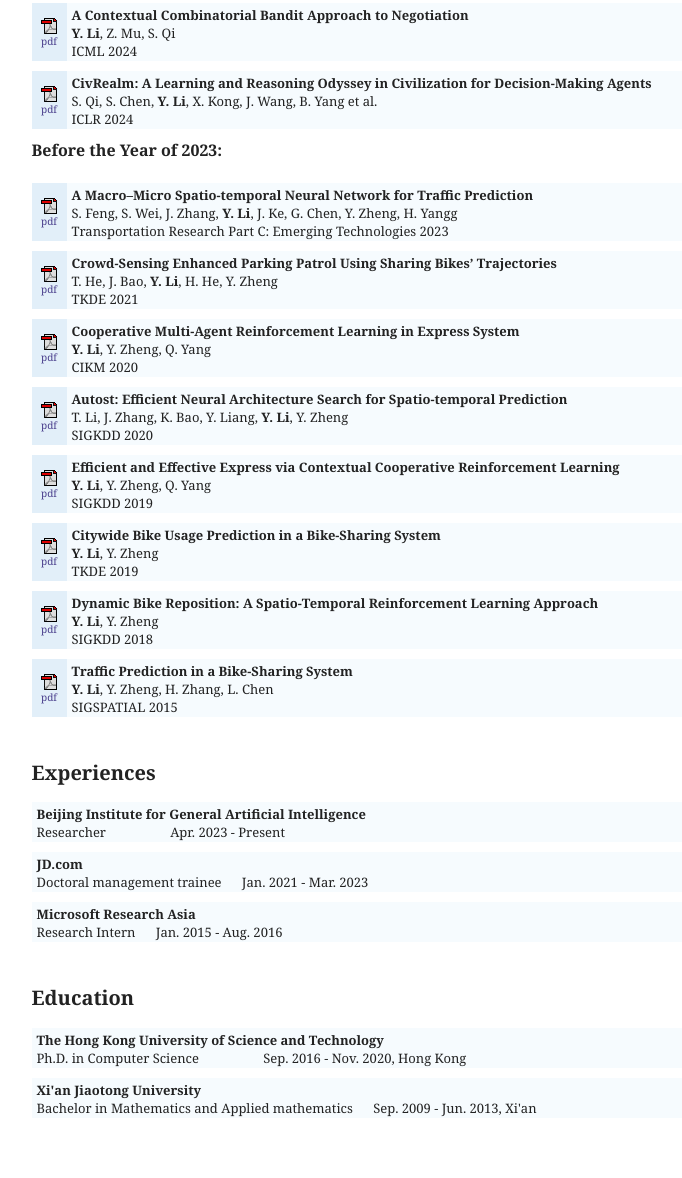
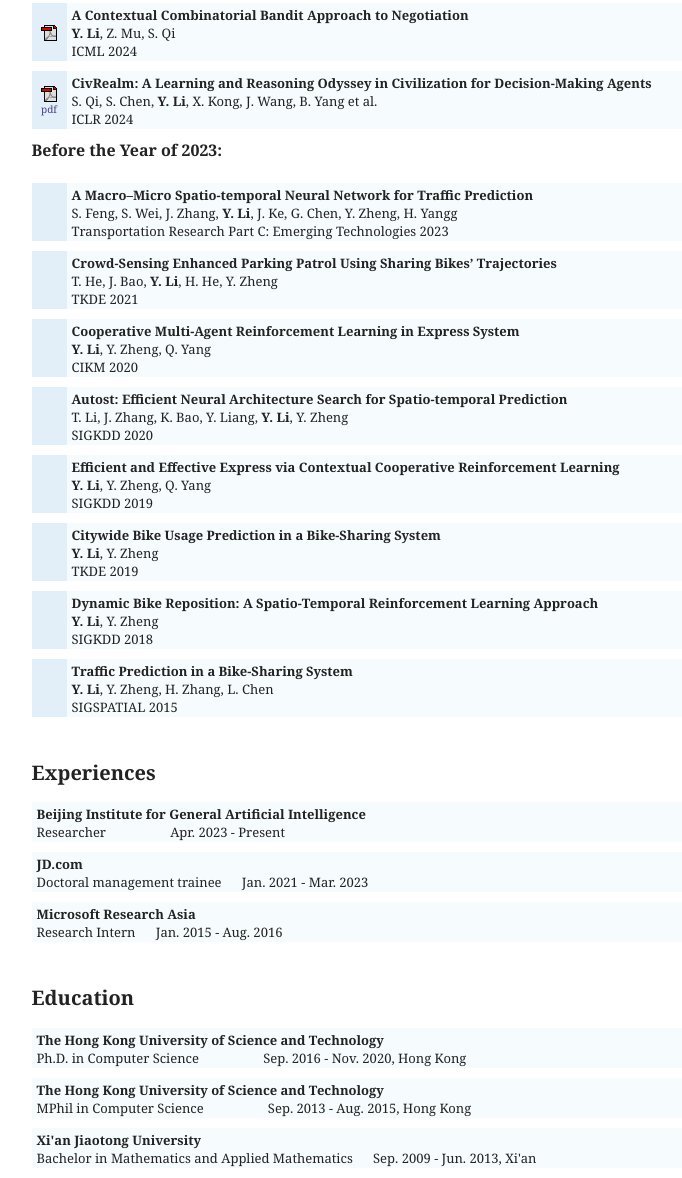
Before and after one commit to liyexn/liyexin.github.io, a plain HTML site: page index.html in a window 1280 px wide. Shown: the part 620-1798 px from the top of the page, without its empty margins (145-827 px from the left). Before the commit the page ends 1748 px from the top, so only its background shows below. Drawn offline with Linux system fonts and the light colour scheme.

Commit message:
update bio

```diff
--- a/index.html
+++ b/index.html
@@ -81,7 +81,7 @@ Hiring PhD students. Requirements: </br>
 <table>
   <tbody>
   <tr>
-    <td class="left"><a href="./papers/ICML_2024_Negotiation.pdf" target="_blank"><img src="./files/pdf.gif"><br>pdf</a></td>
+    <td class="left"><a href="./papers/ICML_2024_Negotiation.pdf" target="_blank"><img src="./files/pdf.gif"><br></a></td>
     <td><span class="title">A Contextual Combinatorial Bandit Approach to Negotiation</span>
       <br><b>Y. Li</b>, Z. Mu, S. Qi<br>
       ICML 2024
@@ -110,7 +110,7 @@ Hiring PhD students. Requirements: </br>
 <table>
   <tbody>
   <tr>
-    <td class="left"><a href=" " target="_blank"><img src="./files/pdf.gif"><br>pdf</a></td>
+    <td class="left"><a href=" " target="_blank"><img src=" "><br></a></td>
     <td><span class="title">A Macro–Micro Spatio-temporal Neural Network for Traffic Prediction</span>
       <br>S. Feng, S. Wei, J. Zhang, <b>Y. Li</b>, J. Ke, G. Chen, Y. Zheng, H. Yangg<br>
       Transportation Research Part C: Emerging Technologies 2023
@@ -122,7 +122,7 @@ Hiring PhD students. Requirements: </br>
 <table>
   <tbody>
   <tr>
-    <td class="left"><a href=" " target="_blank"><img src="./files/pdf.gif"><br>pdf</a></td>
+    <td class="left"><a href=" " target="_blank"><img src=" "><br></a></td>
     <td><span class="title">Crowd-Sensing Enhanced Parking Patrol Using Sharing Bikes’ Trajectories</span>
       <br>T. He, J. Bao, <b>Y. Li</b>, H. He, Y. Zheng<br>
       TKDE 2021
@@ -134,7 +134,7 @@ Hiring PhD students. Requirements: </br>
 <table>
   <tbody>
   <tr>
-    <td class="left"><a href=" " target="_blank"><img src="./files/pdf.gif"><br>pdf</a></td>
+    <td class="left"><a href=" " target="_blank"><img src=" "><br></a></td>
     <td><span class="title">Cooperative Multi-Agent Reinforcement Learning in Express System</span>
       <br><b>Y. Li</b>, Y. Zheng, Q. Yang<br>
       CIKM 2020
@@ -146,7 +146,7 @@ Hiring PhD students. Requirements: </br>
 <table>
   <tbody>
   <tr>
-    <td class="left"><a href=" " target="_blank"><img src="./files/pdf.gif"><br>pdf</a></td>
+    <td class="left"><a href=" " target="_blank"><img src=" "><br></a></td>
     <td><span class="title">Autost: Efficient Neural Architecture Search for Spatio-temporal Prediction</span>
       <br>T. Li, J. Zhang, K. Bao, Y. Liang, <b>Y. Li</b>, Y. Zheng<br>
       SIGKDD 2020
@@ -158,7 +158,7 @@ Hiring PhD students. Requirements: </br>
 <table>
   <tbody>
   <tr>
-    <td class="left"><a href=" " target="_blank"><img src="./files/pdf.gif"><br>pdf</a></td>
+    <td class="left"><a href=" " target="_blank"><img src=" "><br></a></td>
     <td><span class="title">Efficient and Effective Express via Contextual Cooperative Reinforcement Learning</span>
       <br><b>Y. Li</b>, Y. Zheng, Q. Yang<br>
       SIGKDD 2019
@@ -170,7 +170,7 @@ Hiring PhD students. Requirements: </br>
 <table>
   <tbody>
   <tr>
-    <td class="left"><a href=" " target="_blank"><img src="./files/pdf.gif"><br>pdf</a></td>
+    <td class="left"><a href=" " target="_blank"><img src=" "><br></a></td>
     <td><span class="title">Citywide Bike Usage Prediction in a Bike-Sharing System</span>
       <br><b>Y. Li</b>, Y. Zheng<br>
       TKDE 2019
@@ -182,7 +182,7 @@ Hiring PhD students. Requirements: </br>
 <table>
   <tbody>
   <tr>
-    <td class="left"><a href=" " target="_blank"><img src="./files/pdf.gif"><br>pdf</a></td>
+    <td class="left"><a href=" " target="_blank"><img src=" "><br></a></td>
     <td><span class="title">Dynamic Bike Reposition: A Spatio-Temporal Reinforcement Learning Approach</span>
       <br><b>Y. Li</b>, Y. Zheng<br>
       SIGKDD 2018
@@ -194,7 +194,7 @@ Hiring PhD students. Requirements: </br>
 <table>
   <tbody>
   <tr>
-    <td class="left"><a href=" " target="_blank"><img src="./files/pdf.gif"><br>pdf</a></td>
+    <td class="left"><a href=" " target="_blank"><img src=" "><br></a></td>
     <td><span class="title">Traffic Prediction in a Bike-Sharing System</span>
       <br><b>Y. Li</b>, Y. Zheng, H. Zhang, L. Chen<br>
       SIGSPATIAL 2015
@@ -237,8 +237,14 @@ Hiring PhD students. Requirements: </br>
 <table>
   <tbody>
   <tr>
+    <td><span class="title">The Hong Kong University of Science and Technology</span> <br>
+  MPhil in Computer Science &nbsp;&nbsp;&nbsp;&nbsp;&nbsp;&nbsp;&nbsp;&nbsp;&nbsp;&nbsp;&nbsp;&nbsp;&nbsp;&nbsp;&nbsp;&nbsp;&nbsp;  Sep. 2013 - Aug. 2015, Hong Kong <br>
+     </td></tr></tbody></table>
+<table>
+  <tbody>
+  <tr>
     <td><span class="title">Xi'an Jiaotong University</span> <br>
-  Bachelor in Mathematics and Applied mathematics &nbsp;&nbsp;&nbsp;&nbsp;  Sep. 2009 - Jun. 2013, Xi'an <br>
+  Bachelor in Mathematics and Applied Mathematics &nbsp;&nbsp;&nbsp;&nbsp;  Sep. 2009 - Jun. 2013, Xi'an <br>
      </td></tr></tbody></table>
 
 
```
